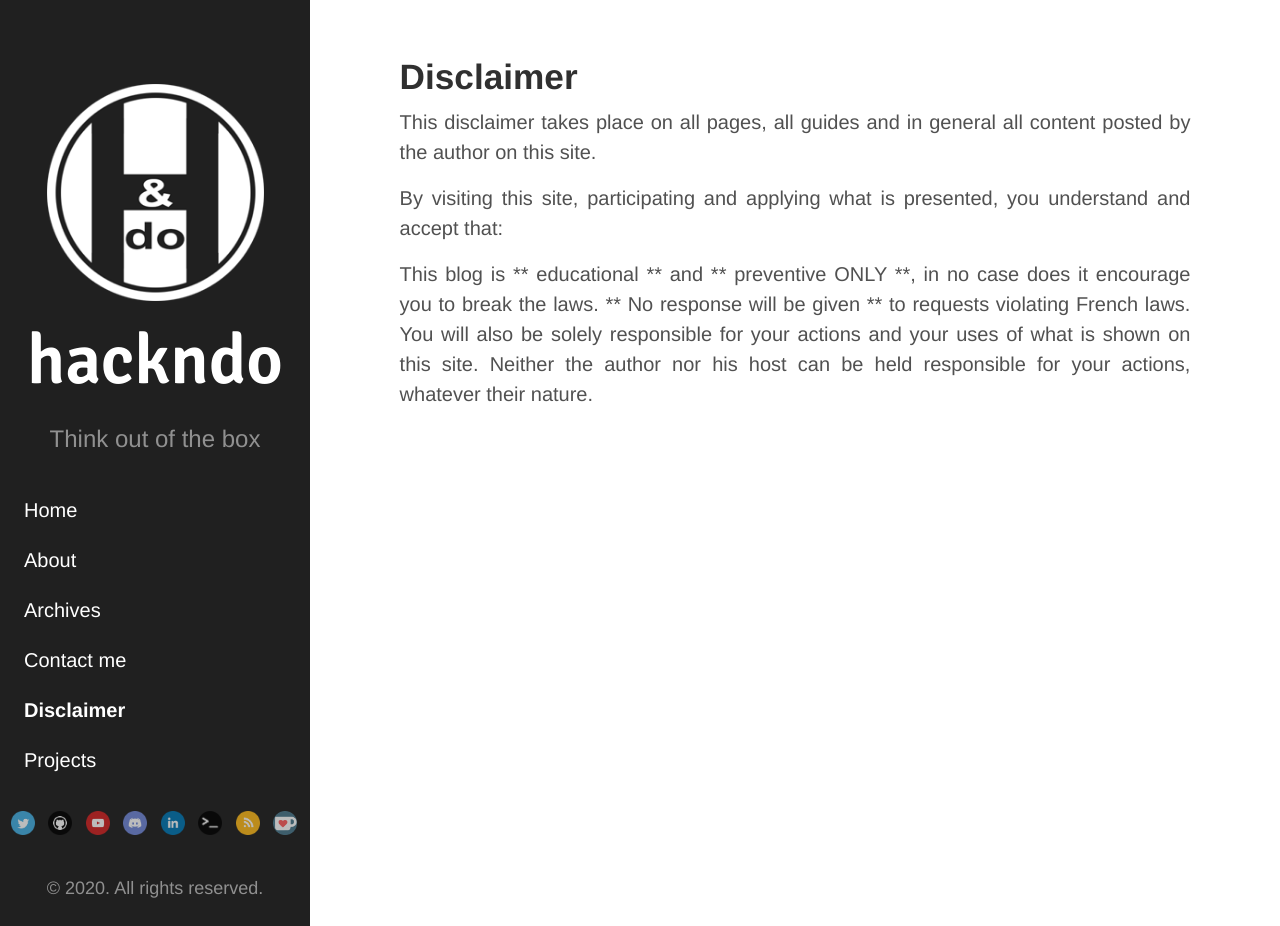
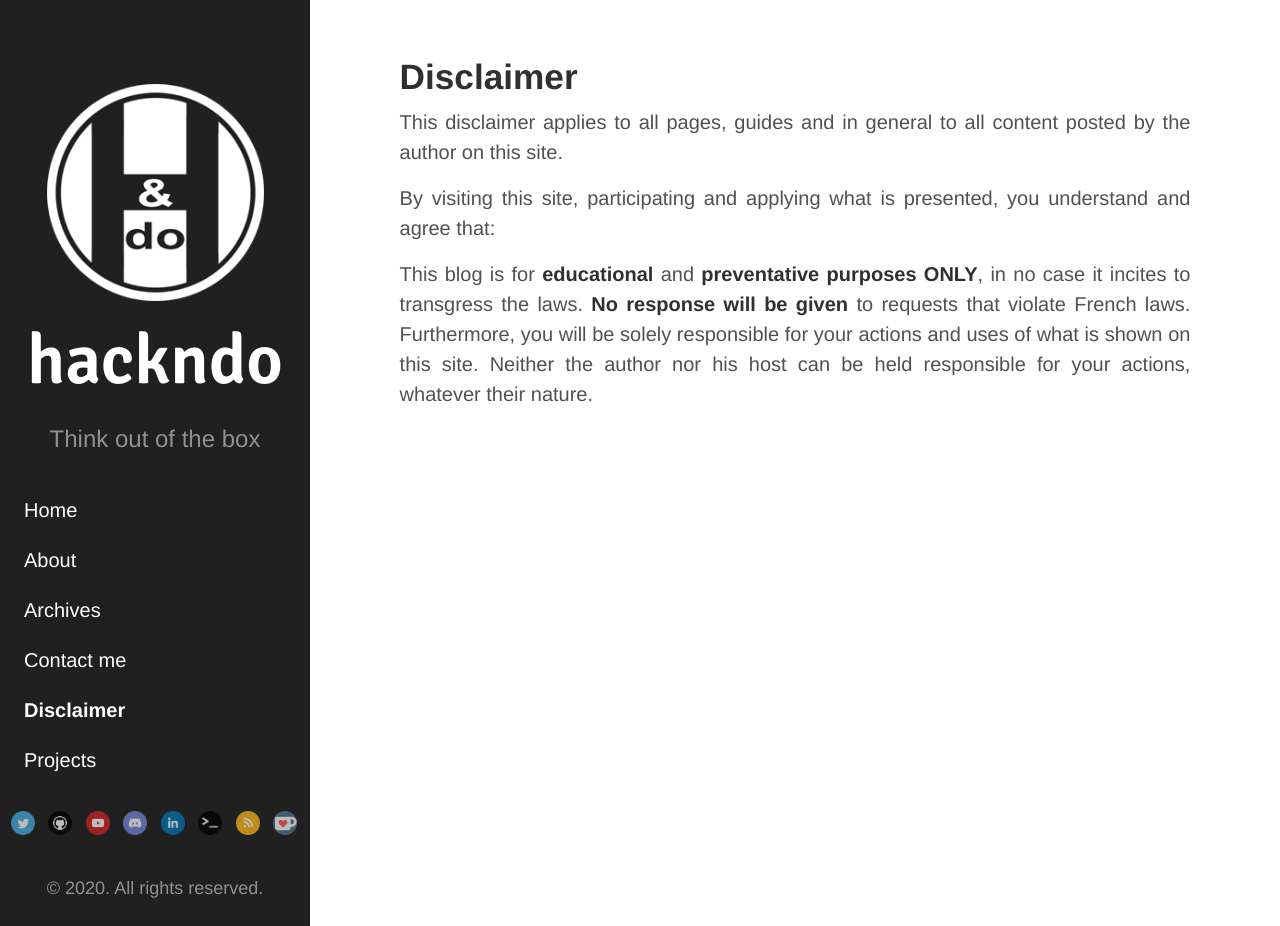
Before and after one commit to Hackndo/en.hackndo.github.io, a Jekyll site: the page built from disclaimer.md, in a window 1280 px wide. Built offline with Jekyll 4.4.1, drawn with Linux system fonts in a browser that asks for light colours.

Commit message:
Update disclaimer.md

```diff
--- a/disclaimer.md
+++ b/disclaimer.md
@@ -4,8 +4,8 @@ title: Disclaimer
 permalink: /disclaimer/
 ---
 
-This disclaimer takes place on all pages, all guides and in general all content posted by the author on this site.
+This disclaimer applies to all pages, guides and in general to all content posted by the author on this site.
 
-By visiting this site, participating and applying what is presented, you understand and accept that:
+By visiting this site, participating and applying what is presented, you understand and agree that:
 
-This blog is ** educational ** and ** preventive ONLY **, in no case does it encourage you to break the laws. ** No response will be given ** to requests violating French laws. You will also be solely responsible for your actions and your uses of what is shown on this site. Neither the author nor his host can be held responsible for your actions, whatever their nature.
+This blog is for **educational** and **preventative purposes ONLY**, in no case it incites to transgress the laws. **No response will be given** to requests that violate French laws. Furthermore, you will be solely responsible for your actions and uses of what is shown on this site. Neither the author nor his host can be held responsible for your actions, whatever their nature.
```
